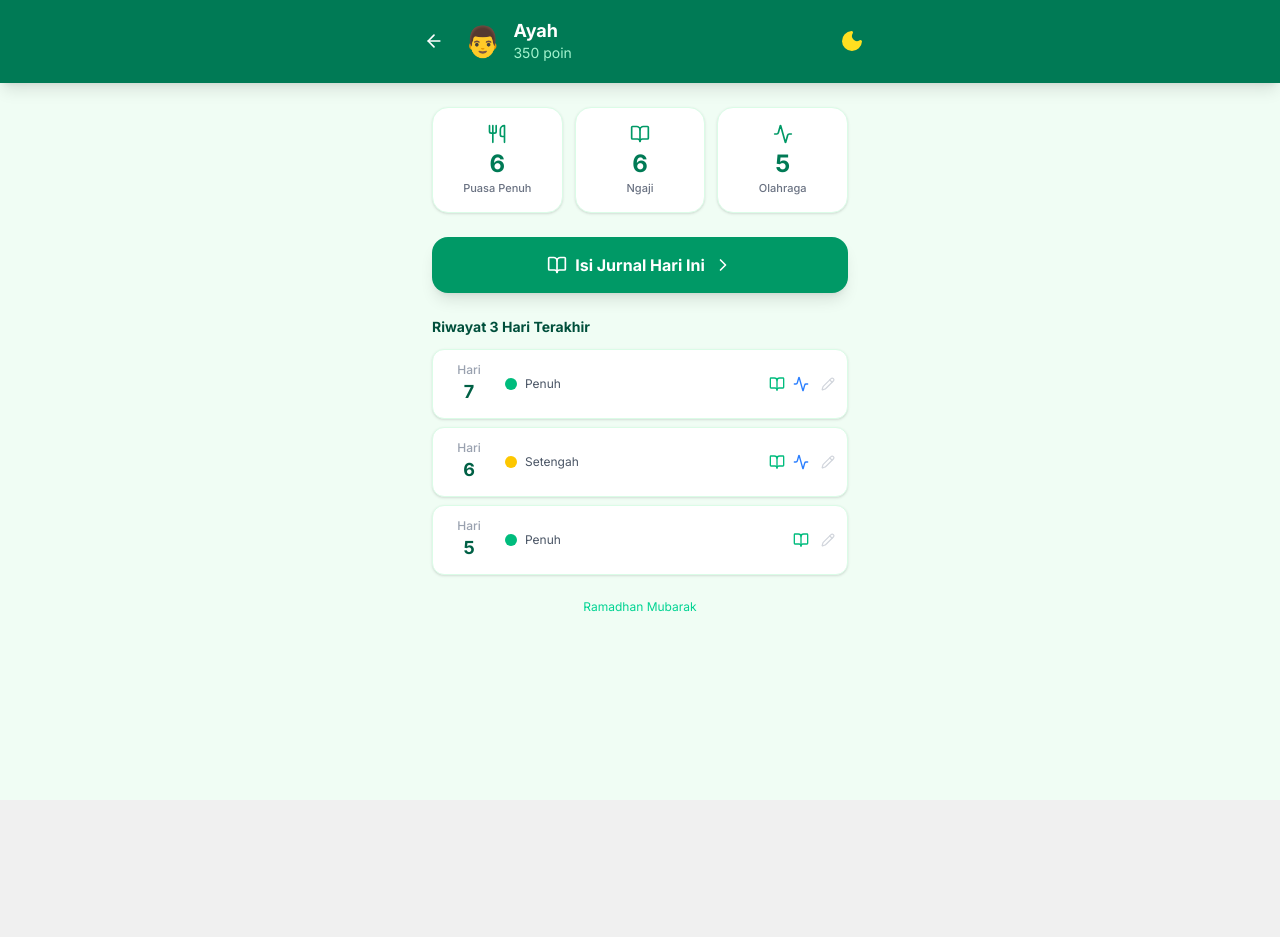
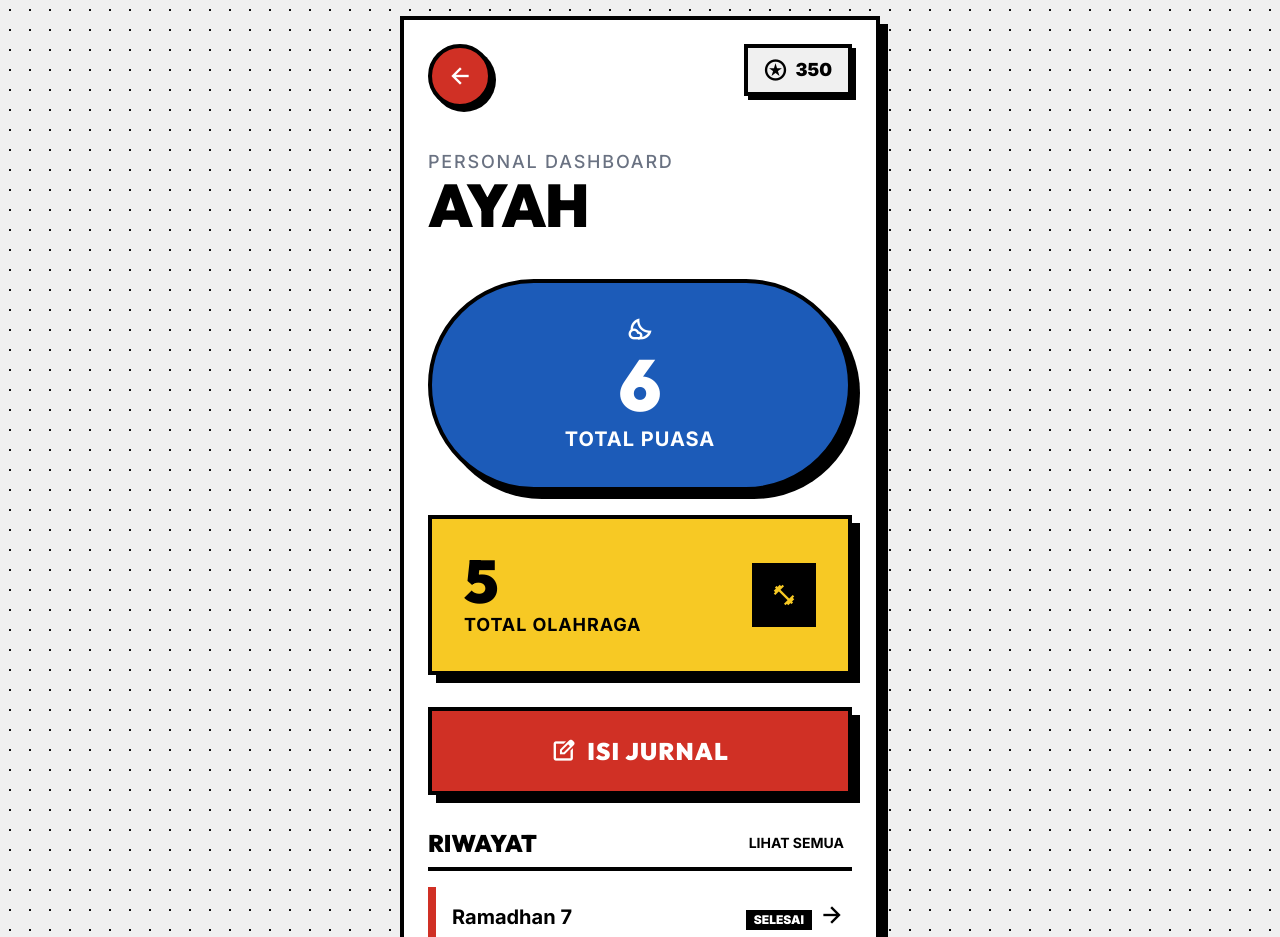
Before and after one commit to ihsansatriawan/Ramadhan_activity_tracker, a Next.js app: page /dashboard/ayah in a window 1280 px wide. Shown: the top 937 px of the page. Before the commit the page ends 800 px from the top, so only its background shows below. Built offline with nearby package versions, Linux system fonts and the light colour scheme.

Commit message:
feat: rewrite personal dashboard with Bauhaus design

```diff
--- a/app/dashboard/[id]/page.tsx
+++ b/app/dashboard/[id]/page.tsx
@@ -2,20 +2,27 @@
 
 import { use } from "react";
 import { useRouter } from "next/navigation";
-import { ArrowLeft, Moon, BookOpen, Activity, Utensils, ChevronRight, Pencil } from "lucide-react";
+import Link from "next/link";
 import { users, historicalLogs, getUserStats } from "@/lib/mockData";
 import type { PuasaStatus } from "@/lib/mockData";
+import BottomNav from "@/components/BottomNav";
 
-const puasaDot: Record<PuasaStatus, string> = {
-  full: "bg-emerald-500",
-  half: "bg-yellow-400",
+const borderColors: Record<PuasaStatus, string> = {
+  full: "bg-bauhaus-red",
+  half: "bg-bauhaus-yellow",
   none: "bg-gray-300",
 };
 
+const statusLabels: Record<PuasaStatus, { text: string; style: string }> = {
+  full: { text: "SELESAI", style: "bg-black text-white" },
+  half: { text: "PARSIAL", style: "border-2 border-black bg-transparent text-black" },
+  none: { text: "KOSONG", style: "bg-gray-300 text-gray-700" },
+};
+
 const puasaLabel: Record<PuasaStatus, string> = {
-  full: "Penuh",
-  half: "Setengah",
-  none: "Tidak",
+  full: "Puasa",
+  half: "Setengah Hari",
+  none: "Tidak Puasa",
 };
 
 export default function DashboardPage({ params }: { params: Promise<{ id: string }> }) {
@@ -25,17 +32,17 @@ export default function DashboardPage({ params }: { params: Promise<{ id: string
 
   if (!user) {
     return (
-      <main className="min-h-screen bg-green-50 flex items-center justify-center">
-        <div className="text-center p-8">
-          <p className="text-gray-500 text-lg">Anggota keluarga tidak ditemukan.</p>
+      <div className="min-h-screen flex items-center justify-center">
+        <div className="text-center p-8 border-4 border-black bg-white shadow-hard">
+          <p className="text-lg font-bold uppercase">Anggota keluarga tidak ditemukan.</p>
           <button
             onClick={() => router.push("/")}
-            className="mt-4 text-emerald-600 font-semibold underline"
+            className="mt-4 bg-bauhaus-blue text-white font-bold px-4 py-2 border-2 border-black"
           >
-            Kembali ke beranda
+            Kembali
           </button>
         </div>
-      </main>
+      </div>
     );
   }
 
@@ -43,102 +50,111 @@ export default function DashboardPage({ params }: { params: Promise<{ id: string
   const recentDays = historicalLogs.slice(-3).reverse();
 
   return (
-    <main className="min-h-screen bg-green-50">
-      {/* ── Header ── */}
-      <header className="bg-emerald-700 text-white py-5 px-4 shadow-lg">
-        <div className="max-w-md mx-auto flex items-center gap-3">
+    <div className="flex items-center justify-center min-h-screen p-0 sm:p-4 font-[family-name:var(--font-inter)] text-bauhaus-black">
+      <main className="relative z-10 w-full max-w-[480px] bg-white min-h-screen sm:min-h-[800px] border-4 border-black shadow-hard flex flex-col overflow-hidden">
+        {/* Header */}
+        <header className="bg-white p-6 pb-0 flex flex-col gap-6">
+          <div className="flex items-start justify-between">
             <button
               onClick={() => router.push("/")}
               aria-label="Kembali ke beranda"
-            className="p-2 rounded-xl hover:bg-emerald-600 active:bg-emerald-800 transition-colors"
+              className="flex items-center justify-center w-16 h-16 bg-bauhaus-red rounded-full border-4 border-black shadow-hard-sm hover:translate-y-1 hover:shadow-none transition-all text-white"
             >
-            <ArrowLeft className="w-5 h-5" />
+              <span className="material-symbols-outlined text-3xl">arrow_back</span>
             </button>
-          <span className="text-3xl leading-none">{user.avatar}</span>
-          <div className="flex-1">
-            <h1 className="text-lg font-bold leading-tight">{user.name}</h1>
-            <p className="text-emerald-200 text-sm">{user.points} poin</p>
+            <div className="flex items-center gap-2 px-4 py-2 bg-bauhaus-white border-4 border-black shadow-hard-sm">
+              <span className="material-symbols-outlined text-black text-[24px]">stars</span>
+              <span className="text-black text-lg font-black">{user.points.toLocaleString("id-ID")}</span>
             </div>
-          <Moon className="w-6 h-6 text-yellow-300 fill-yellow-300" />
+          </div>
+          <div className="mt-4 pb-6">
+            <p className="text-lg font-medium text-gray-500 uppercase tracking-widest mb-1">Personal Dashboard</p>
+            <h1 className="text-6xl font-[family-name:var(--font-outfit)] font-black text-black uppercase leading-[0.85] tracking-tight">
+              {user.name}
+            </h1>
           </div>
         </header>
 
-      <div className="max-w-md mx-auto px-4 py-6 space-y-6">
+        {/* Scrollable Content */}
+        <div className="flex-1 overflow-y-auto no-scrollbar p-6 flex flex-col gap-8">
+          {/* Stats Cards */}
+          <div className="flex flex-col gap-6">
+            {/* Total Puasa - Blue Oval */}
+            <div className="relative w-full aspect-[2/1] flex items-center justify-center bg-bauhaus-blue rounded-full border-4 border-black shadow-hard">
+              <div className="text-center text-white flex flex-col items-center">
+                <span className="material-symbols-outlined text-5xl mb-2">nights_stay</span>
+                <p className="text-7xl font-[family-name:var(--font-outfit)] font-black">{stats.puasaPenuh}</p>
+                <p className="text-xl font-bold uppercase tracking-wider mt-1">Total Puasa</p>
+              </div>
+            </div>
 
-        {/* ── Quick Stats ── */}
-        <section className="grid grid-cols-3 gap-3">
-          <div className="bg-white border border-green-100 rounded-2xl p-4 text-center shadow-sm">
-            <Utensils className="w-5 h-5 text-emerald-600 mx-auto mb-1" />
-            <p className="text-2xl font-bold text-emerald-700">{stats.puasaPenuh}</p>
-            <p className="text-[11px] text-gray-500 font-medium">Puasa Penuh</p>
+            {/* Total Olahraga - Yellow Card */}
+            <div className="relative w-full p-8 bg-bauhaus-yellow border-4 border-black shadow-hard flex items-center justify-between hover:-translate-y-1 transition-transform">
+              <div className="flex flex-col">
+                <p className="text-6xl font-[family-name:var(--font-outfit)] font-black text-black">{stats.olahraga}</p>
+                <p className="text-lg font-bold text-black uppercase tracking-wider">Total Olahraga</p>
               </div>
-          <div className="bg-white border border-green-100 rounded-2xl p-4 text-center shadow-sm">
-            <BookOpen className="w-5 h-5 text-emerald-600 mx-auto mb-1" />
-            <p className="text-2xl font-bold text-emerald-700">{stats.ngaji}</p>
-            <p className="text-[11px] text-gray-500 font-medium">Ngaji</p>
+              <div className="w-16 h-16 bg-black flex items-center justify-center text-bauhaus-yellow">
+                <span className="material-symbols-outlined text-4xl">fitness_center</span>
               </div>
-          <div className="bg-white border border-green-100 rounded-2xl p-4 text-center shadow-sm">
-            <Activity className="w-5 h-5 text-emerald-600 mx-auto mb-1" />
-            <p className="text-2xl font-bold text-emerald-700">{stats.olahraga}</p>
-            <p className="text-[11px] text-gray-500 font-medium">Olahraga</p>
             </div>
-        </section>
+          </div>
 
-        {/* ── CTA Button ── */}
-        <button
-          onClick={() => router.push(`/log/${id}`)}
-          className="w-full flex items-center justify-center gap-2
-                     bg-emerald-600 hover:bg-emerald-700 active:bg-emerald-800
-                     text-white font-bold text-base py-4 rounded-2xl shadow-lg
-                     transition-all duration-150 active:scale-95"
+          {/* ISI JURNAL CTA */}
+          <Link
+            href={`/log/${id}`}
+            className="w-full py-6 bg-bauhaus-red border-4 border-black shadow-hard hover:shadow-none hover:translate-x-[6px] hover:translate-y-[6px] transition-all active:bg-red-700 text-white font-[family-name:var(--font-outfit)] font-black text-2xl uppercase tracking-wider flex items-center justify-center gap-3"
           >
-          <BookOpen className="w-5 h-5" />
-          Isi Jurnal Hari Ini
-          <ChevronRight className="w-5 h-5" />
-        </button>
+            <span className="material-symbols-outlined text-3xl">edit_square</span>
+            ISI JURNAL
+          </Link>
 
-        {/* ── Recent History ── */}
-        <section>
-          <h2 className="text-sm font-bold text-emerald-900 mb-3">Riwayat 3 Hari Terakhir</h2>
-          <div className="space-y-2">
+          {/* Riwayat */}
+          <div className="flex flex-col gap-4">
+            <div className="flex items-center justify-between border-b-4 border-black pb-2">
+              <h3 className="text-2xl font-[family-name:var(--font-outfit)] font-black text-black uppercase">Riwayat</h3>
+              <Link href="/history" className="text-sm font-bold text-black hover:bg-black hover:text-white px-2 py-1 transition-colors uppercase">
+                Lihat Semua
+              </Link>
+            </div>
+            <div className="flex flex-col gap-0">
               {recentDays.map((log) => {
                 const rec = log.records[id];
                 if (!rec) return null;
+                const borderColor = borderColors[rec.puasa];
+                const status = statusLabels[rec.puasa];
                 return (
                   <button
                     type="button"
                     key={log.day}
-                  aria-label={`Edit catatan Hari ${log.day}`}
                     onClick={() => router.push(`/log/${id}?day=${log.day}`)}
-                  className="w-full flex items-center gap-3 bg-white border border-green-100 rounded-xl p-3 shadow-sm
-                             hover:border-emerald-300 hover:bg-emerald-50/50 active:scale-[0.98] transition-all duration-150 text-left"
+                    className="flex group relative pl-4 py-4 border-b-2 border-black/10 hover:bg-gray-50 transition-colors cursor-pointer text-left"
                   >
-                  <div className="text-center shrink-0 w-12">
-                    <p className="text-xs text-gray-400 font-medium">Hari</p>
-                    <p className="text-lg font-bold text-emerald-800">{log.day}</p>
+                    <div className={`absolute left-0 top-0 bottom-0 w-2 ${borderColor}`} />
+                    <div className="flex-1 px-2">
+                      <div className="flex justify-between items-baseline mb-1">
+                        <p className="text-xl font-bold text-black">Ramadhan {log.day}</p>
+                        <span className={`text-xs font-black uppercase px-2 py-0.5 ${status.style}`}>{status.text}</span>
                       </div>
-                  <div className="flex items-center gap-2 flex-1">
-                    <span className={`w-3 h-3 rounded-full shrink-0 ${puasaDot[rec.puasa]}`} />
-                    <span className="text-xs text-gray-600">{puasaLabel[rec.puasa]}</span>
+                      <div className="flex gap-4 text-sm font-medium text-gray-600">
+                        <span>{puasaLabel[rec.puasa]}</span>
+                        {rec.ngaji && <span>Tadarus</span>}
+                        {rec.olahraga && <span className="text-bauhaus-red">Olahraga</span>}
                       </div>
-                  <div className="flex items-center gap-2 shrink-0">
-                    {rec.ngaji && <BookOpen className="w-4 h-4 text-emerald-500" />}
-                    {rec.olahraga && <Activity className="w-4 h-4 text-blue-500" />}
-                    {!rec.ngaji && !rec.olahraga && (
-                      <span className="text-xs text-gray-300">-</span>
-                    )}
                     </div>
-                  <Pencil className="w-3.5 h-3.5 text-gray-300 shrink-0" aria-hidden="true" />
+                    <div className="flex items-center pr-2">
+                      <span className="material-symbols-outlined text-black text-3xl group-hover:translate-x-1 transition-transform">arrow_forward</span>
+                    </div>
                   </button>
                 );
               })}
             </div>
-        </section>
+          </div>
+        </div>
 
-        <footer className="text-center text-xs text-emerald-400 pb-4">
-          Ramadhan Mubarak
-        </footer>
+        {/* Bottom Nav */}
+        <BottomNav />
+      </main>
     </div>
-    </main>
   );
 }
```
Lines whose indentation alone changed are shown as unchanged.
